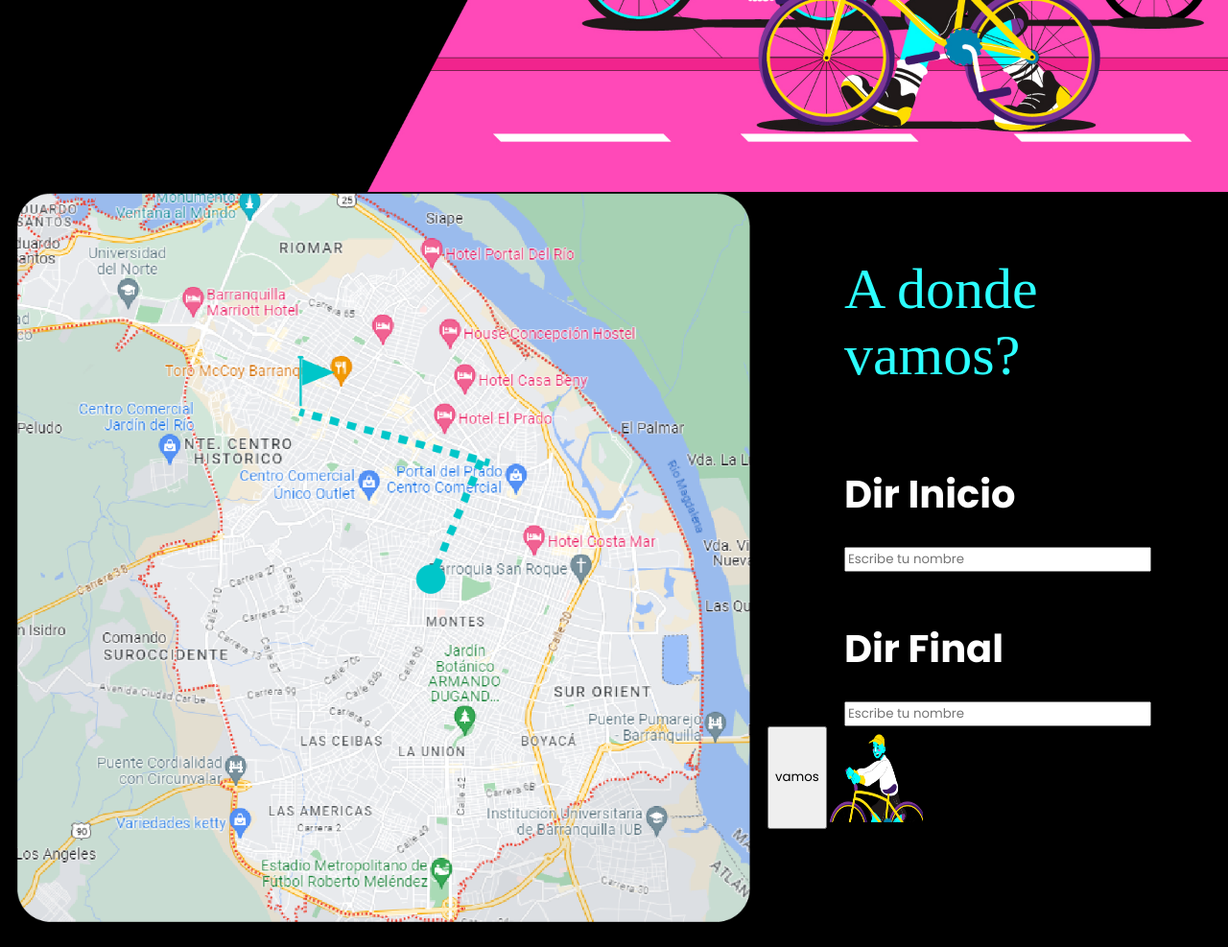
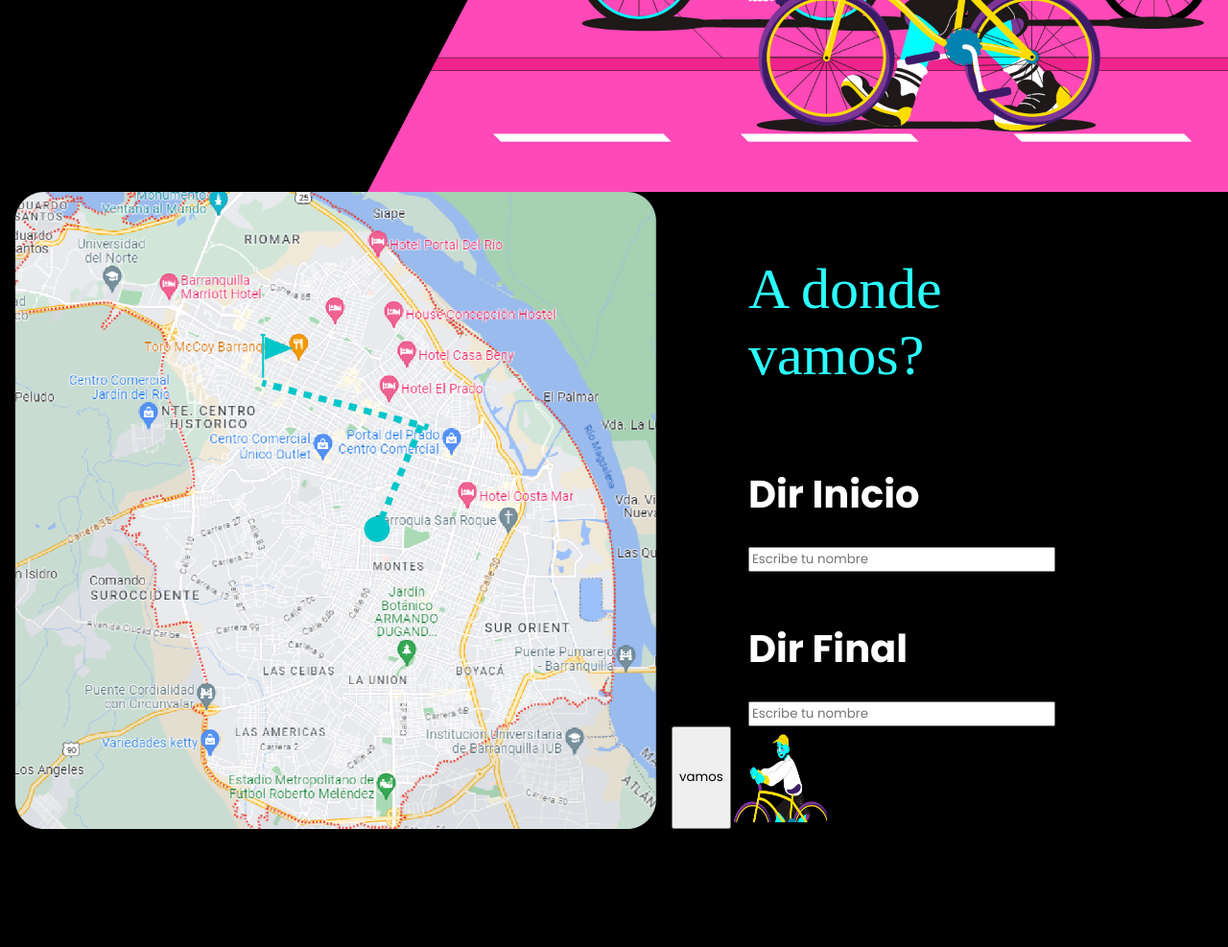
Before and after one commit to DiegoVesga/Backend_Movilidad, a Flask app: template config/templates/Home2.html in a window 1280 px wide. Shown: the part 520-1507 px from the top of the page at 96% size. After the commit the page ends 1384 px from the top, so only its background shows below. Run offline with Flask 3, Linux system fonts and the light colour scheme; the template is opened without the code that fills it, so the values that code supplies are empty; some web fonts are replaced.

Commit message:
Cambios en css home

```diff
--- a/config/Static/Styles/Home2.css
+++ b/config/Static/Styles/Home2.css
@@ -24,8 +24,6 @@ body{
     display: flex;
     justify-content: space-evenly;
     list-style-type: none;
-
-
 
 }
 
@@ -64,7 +62,7 @@ body{
 
 }
 
-.ruta{
+#ruta{
     display: flex;
     background-color: black;
     color: white;
@@ -84,8 +82,8 @@ body{
 }
 
 #mapme{
-    width: 800px;
-    height: 800px;
+    width: 700px;
+    height: 700px;
 }
 #up{
     width: 100%;
--- a/config/templates/Home2.html
+++ b/config/templates/Home2.html
@@ -14,17 +14,17 @@
             <ul id="navbar">
                 <li class="button_left"><a href="#mainheader" ><img id="Logo" src="/config/Static/IMG/logo2-01.png" alt=""></a></li>
                 <li class="button_right"><a href="#Home" class="3">Home</a></li>
-                <li class="button_right"><a id="ruta" class="3">Rutas</a></li>
+                <li class="button_right"><a href="#ruta" class="3">Rutas</a></li>
                 <li class="button_right nuevaclase"><a href="#Comunidad" class="3">Comunidad</a></li>
                 <li class="button_right nuevaclase" ><a href="#Log in" class="Login">Log in</a></li>
                 <li class="button_right nuevaclase"><a href="#Sign up" class="Signup">Sign up</a></li>
             </ul>
         </nav>
     </header>
-    <section class="ruta">
+
+    <section id="ruta">
         <div id="left">
             <img  id="mapme"src="/config/Static/IMG/mapa-01.png">
-
         </div>
         <div id="right">
             <div id="up">
```
